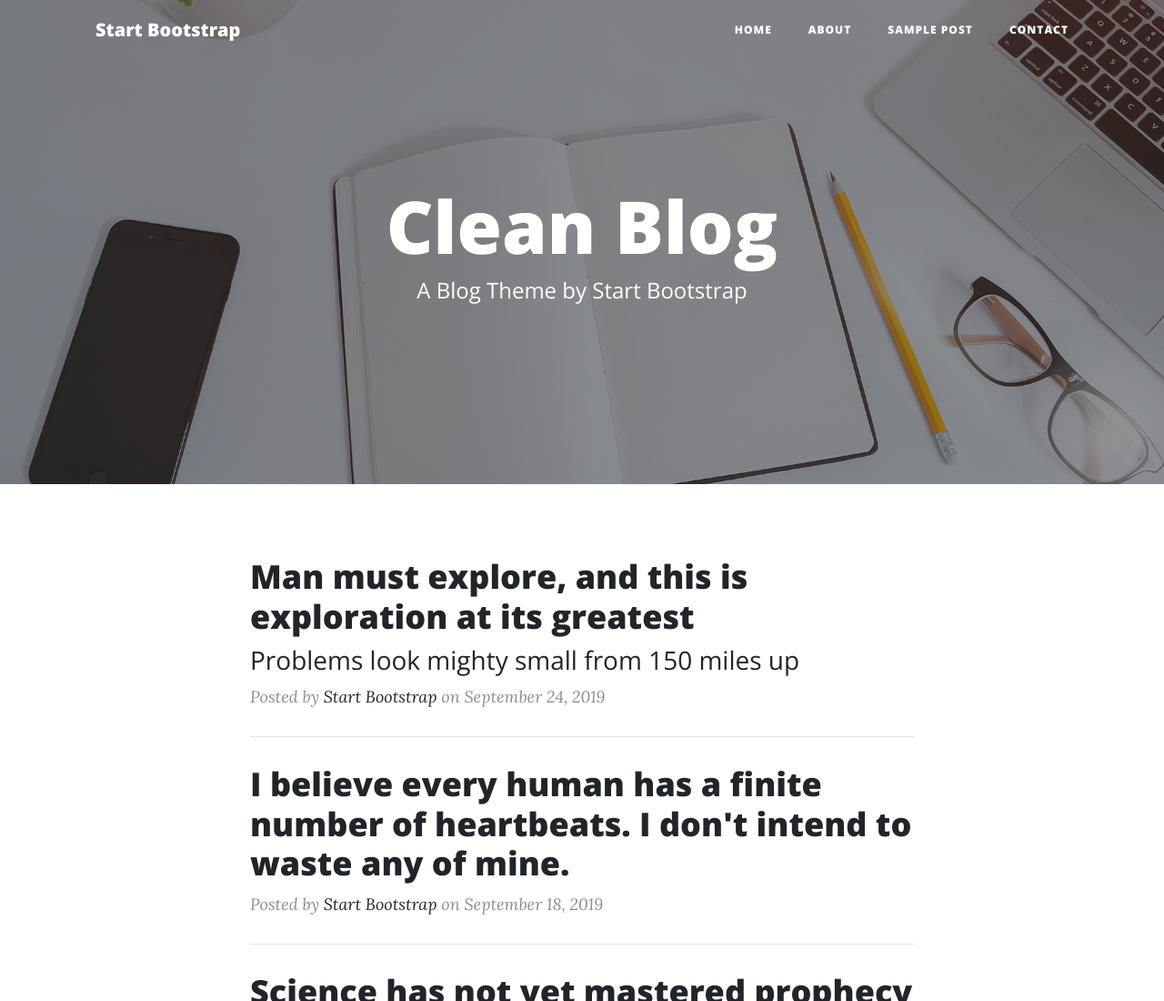
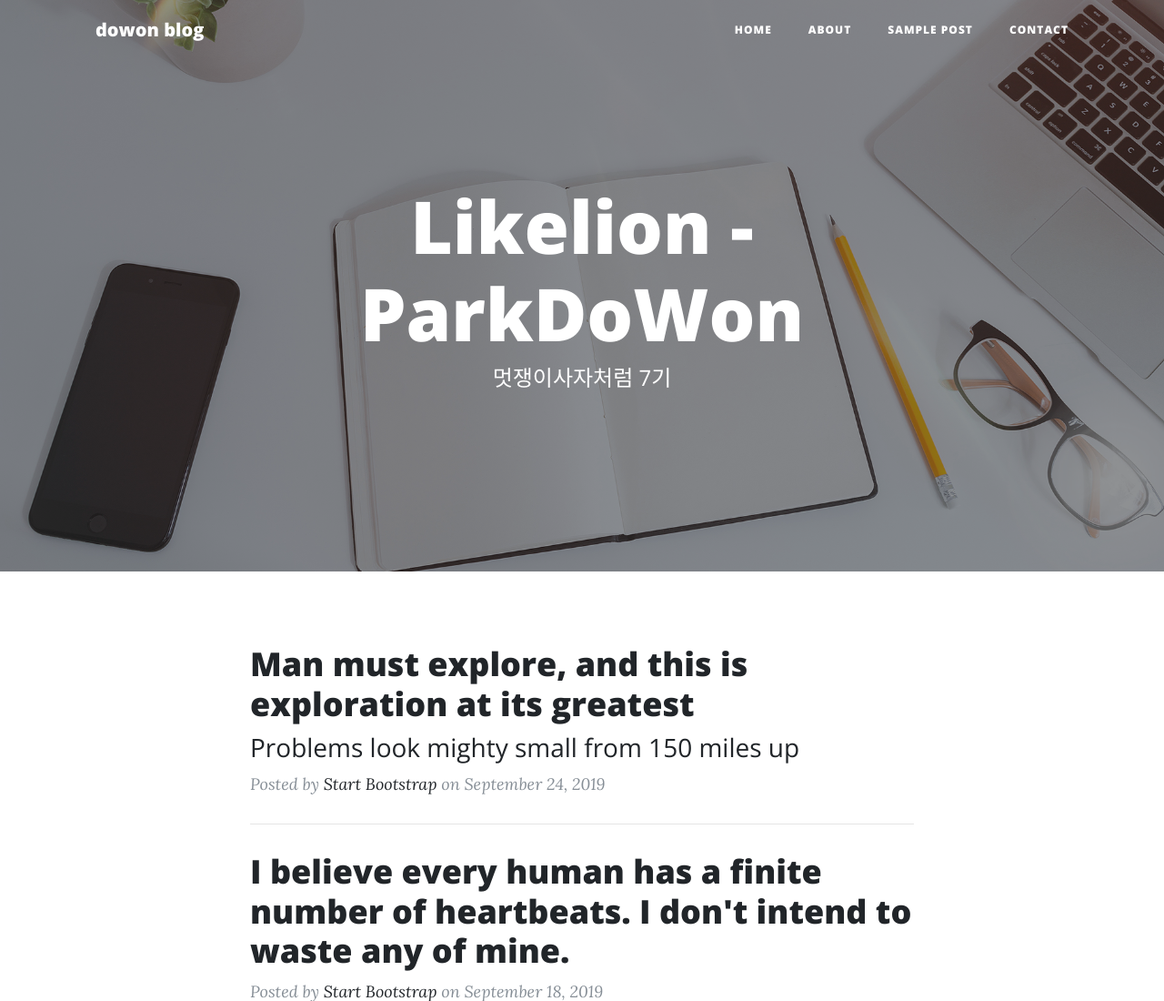
Before and after one commit to sun98117/sun98117.github.io, a website: page index.html in a window 1280 px wide. Shown: the top 1100 px of the page at 91% size. Drawn offline with nearby package versions, Linux system fonts and the light colour scheme.

Commit message:
first blog

```diff
--- a/index.html
+++ b/index.html
@@ -8,7 +8,7 @@
   <meta name="description" content="">
   <meta name="author" content="">
 
-  <title>Clean Blog - Start Bootstrap Theme</title>
+  <title>ParkDoWon</title>
 
   <!-- Bootstrap core CSS -->
   <link href="vendor/bootstrap/css/bootstrap.min.css" rel="stylesheet">
@@ -28,7 +28,7 @@
   <!-- Navigation -->
   <nav class="navbar navbar-expand-lg navbar-light fixed-top" id="mainNav">
     <div class="container">
-      <a class="navbar-brand" href="index.html">Start Bootstrap</a>
+      <a class="navbar-brand" href="index.html">dowon blog</a>
       <button class="navbar-toggler navbar-toggler-right" type="button" data-toggle="collapse" data-target="#navbarResponsive" aria-controls="navbarResponsive" aria-expanded="false" aria-label="Toggle navigation">
         Menu
         <i class="fas fa-bars"></i>
@@ -59,8 +59,8 @@
       <div class="row">
         <div class="col-lg-8 col-md-10 mx-auto">
           <div class="site-heading">
-            <h1>Clean Blog</h1>
-            <span class="subheading">A Blog Theme by Start Bootstrap</span>
+            <h1>Likelion - ParkDoWon</h1>
+            <span class="subheading">멋쟁이사자처럼 7기</span>
           </div>
         </div>
       </div>
@@ -157,7 +157,7 @@
               </a>
             </li>
             <li class="list-inline-item">
-              <a href="#">
+              <a href="https://github.com/sun98117">
                 <span class="fa-stack fa-lg">
                   <i class="fas fa-circle fa-stack-2x"></i>
                   <i class="fab fa-github fa-stack-1x fa-inverse"></i>
```
